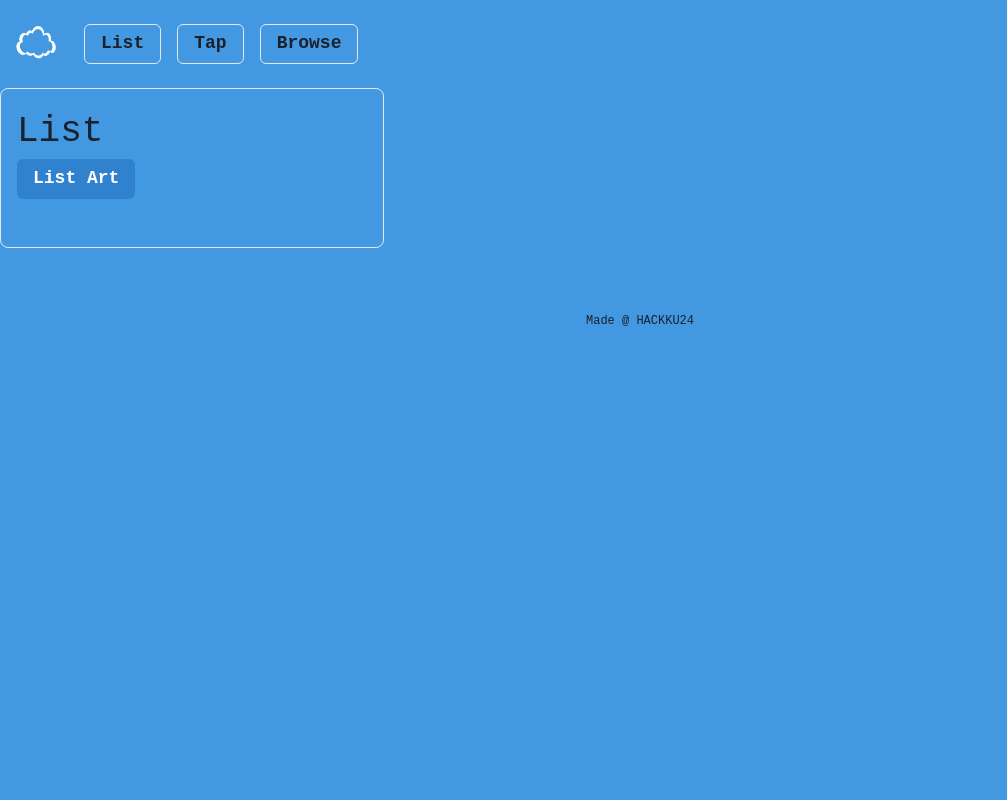
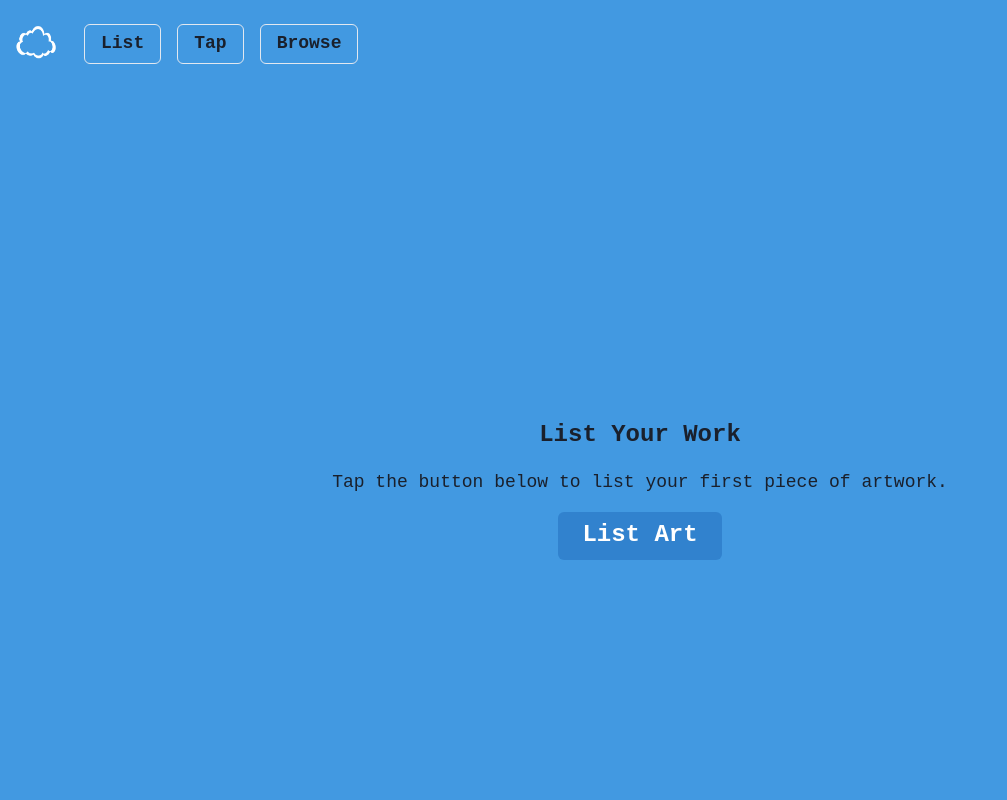
Before and after one commit to emmanasseri/listart, a Next.js app: page /list in a window 1280 px wide. Shown: the top 800 px of the page, without its empty margins (0-1007 px from the left). Built offline with nearby package versions, Linux system fonts and the light colour scheme.

Commit message:
embed set up

```diff
--- a/src/components/Minter.jsx
+++ b/src/components/Minter.jsx
@@ -77,6 +77,7 @@ const Minter = ({ isOpen, onClose }) => {
         royalties,
         ownerContact,
         forSale,
+        isEmbedded: false,
       });
       if (!metadataUri) {
         console.error("Failed to upload metadata to IPFS");
--- a/src/pages/list.jsx
+++ b/src/pages/list.jsx
@@ -1,5 +1,12 @@
 import React from "react";
-import { Box, Button, Text, useDisclosure } from "@chakra-ui/react";
+import {
+  Box,
+  Button,
+  Text,
+  Center,
+  useDisclosure,
+  VStack,
+} from "@chakra-ui/react";
 import Minter from "@/components/Minter";
 
 const List = () => {
@@ -14,14 +21,27 @@ const List = () => {
   };
 
   return (
-    <Box p={4} maxW="sm" borderWidth="1px" borderRadius="lg" overflow="hidden">
-      <Text fontSize="xl">List</Text>
-      <Button colorScheme="blue" onClick={handleListArtClick} marginBottom="8">
-        List Art
-      </Button>
-      {/* Conditionally render the Minter Modal */}
-      {isMinterOpen && <Minter isOpen={isMinterOpen} onClose={onMinterClose} />}
-    </Box>
+    <Center h="100vh">
+      {" "}
+      {/* Centers the content vertically and horizontally */}
+      <VStack spacing={4}>
+        {" "}
+        {/* Vertical Stack for vertical alignment of children */}
+        <Text fontSize="2xl" fontWeight="bold" textAlign="center">
+          List Your Work
+        </Text>
+        <Text textAlign="center">
+          Tap the button below to list your first piece of artwork.
+        </Text>
+        <Button colorScheme="blue" onClick={handleListArtClick} size="lg">
+          List Art
+        </Button>
+        {/* Conditionally render the Minter Modal */}
+        {isMinterOpen && (
+          <Minter isOpen={isMinterOpen} onClose={onMinterClose} />
+        )}
+      </VStack>
+    </Center>
   );
 };
 
```
Also changed, not shown: src/components/ArtListing.jsx (+33 -0 lines), src/components/Embedder.jsx (added, +45 -0 lines).
